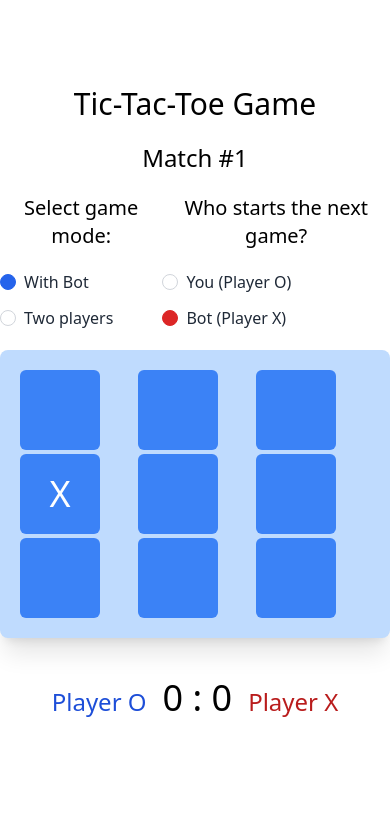
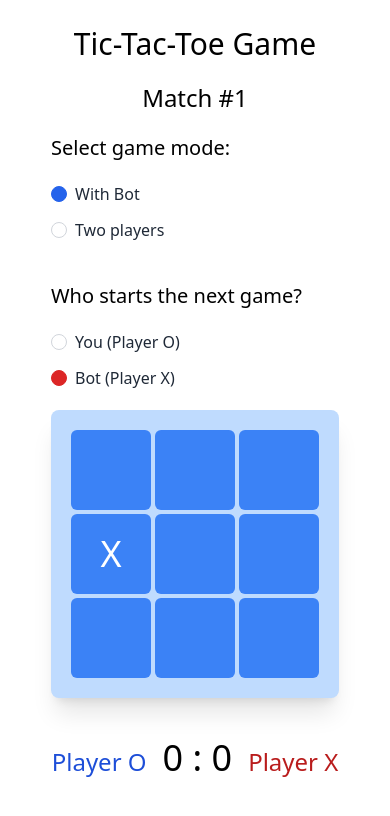
Before and after one commit to leonidgainar/tic-tac-toe, a Vue app: page / in a window 390 px wide. Shown: the top 816 px of the page. Built offline with nearby package versions, Linux system fonts and the light colour scheme.

Commit message:
Fix responsiveness

```diff
--- a/src/App.vue
+++ b/src/App.vue
@@ -3,7 +3,7 @@
     <div class="text-center">
       <h1 class="text-3xl px-2">Tic-Tac-Toe Game</h1>
       <div class="text-2xl pt-5 md:pt-10">Match #{{ matchCounter }}</div>
-      <div class="flex justify-between col-span-12">
+      <div class="flex flex-col md:flex-row">
         <GameMode @change-game-mode="onChangeGameMode" />
         <WhoStartsNextGame :game-mode="selectedGameMode" @change-selected-player="onChangeSelectedPlayer" />
       </div>
--- a/src/components/GameMode.vue
+++ b/src/components/GameMode.vue
@@ -1,5 +1,5 @@
 <template>
-  <div class="flex justify-start col-span-6">
+  <div class="flex justify-start basis-full md:basis-1/2">
     <div>
       <h2 class="text-xl pt-5">Select game mode:</h2>
       <div class="text-left">
--- a/src/components/WhoStartsNextGame.vue
+++ b/src/components/WhoStartsNextGame.vue
@@ -1,5 +1,5 @@
 <template>
-  <div class="flex justify-start col-span-6">
+  <div class="flex justify-start basis-full md:basis-1/2">
     <div>
       <h2 class="text-xl pt-5">Who starts the next game?</h2>
       <div class="text-left">
```
